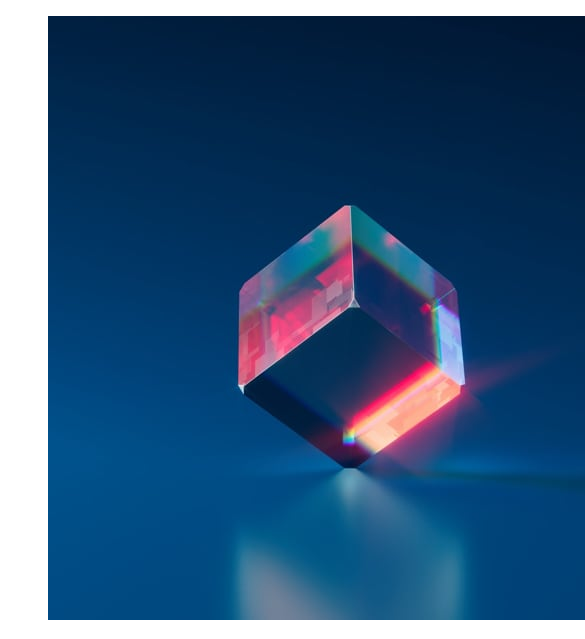
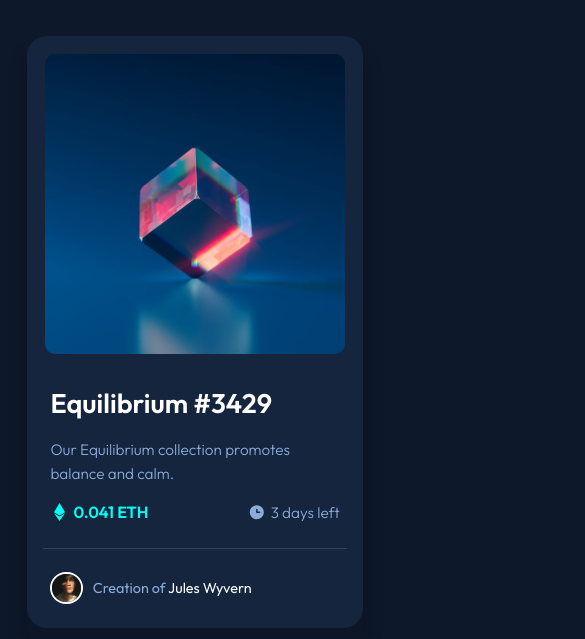
Before and after one commit to Diegobrix/FrontEnd-Mentor---Nft-Preview-Card, a plain HTML site: page index.html in a window 390 px wide. Shown: the top 639 px of the page, 585 px wide, since content can reach past the window. Drawn offline with Linux system fonts and the light colour scheme.

Commit message:
Estilos Mobile - Finalizado

```diff
--- a/css/styles.css
+++ b/css/styles.css
@@ -1,2 +1,157 @@
+@import url('https://fonts.googleapis.com/css2?family=Outfit:wght@300;400;600&display=swap');
+
+:root {
+   /* Primary Colours */
+   --primary-100: hsl(215 51% 70%);
+   --primary-200: hsl(178 100% 50%);
+
+   /* Neutral Colours */
+   --neutral-100: hsl(0 0% 100%);
+   --neutral-200: hsl(215 32% 27%);
+   --neutral-300: hsl(216 50% 16%);
+   --neutral-400: hsl(217 54% 11%);
+
+   /* Typography */
+   --fw-100: 300;
+   --fw-200: 400;
+   --fw-300: 600;
+
+   font-size: 18px;
+   font-weight: var(--fw-100);
+   font-family: 'Outfit', sans-serif;
+}
+
+* {
+   box-sizing: inherit;
+}
+
+body {
+   box-sizing: border-box;
+   margin: 0;
+   background: var(--neutral-400);
+}
+
+* > img {
+   width: 100%;
+   height: 100%;
+}
+
+.card {
+   --inline-padding: .8rem;
+
+   padding: .5rem;
+   margin-inline: 1.5rem;
+   margin-block: 2rem;
+   border-radius: 20px;
+   background: var(--neutral-300);
+   box-shadow: 0 20px 8px 10px hsl(217 54% 10%);
+}
+
+.card-image {
+   padding: .5rem;
+   overflow: hidden;
+}
+
+.card-image img {
+   border-radius: 10px;
+}
+
+.card_details {
+   padding: 0 var(--inline-padding);
+}
+
+.card_details .card_details-title {
+   text-transform: capitalize;
+   font-size: 1.5rem;
+   color: var(--neutral-100);
+}
+
+.card_details-description {
+   color: var(--primary-100);
+   font-weight: var(--fw-100);
+   font-size: .85rem;
+   line-height: 24px;
+   margin: 0;
+}
+
+.card_details-data-wrapper {
+   display: flex;
+   justify-content: space-between;
+}
+
+.data_group {
+   display: flex;
+   align-items: center;
+   gap: 0 5px;
+}
+
+.data_group .data-icon {
+   display: block;
+   width: 1rem;
+   aspect-ratio: 1;
+}
+
+#clock-icon {
+   background: url("../images/icon-clock.svg") no-repeat;
+   background-size: contain;
+   background-position: center center;
+}
+
+.clock-group .data_group-details {
+   color: var(--primary-100);
+   font-size: .85rem;
+}
+
+#eth-icon {
+   background: url("../images/icon-ethereum.svg") no-repeat;
+   background-size: contain;
+   background-position: center center;
+}
+
+.eth-group .data_group-details {
+   color: var(--primary-200);
+   font-size: .9rem;
+   font-weight: 600;
+}
+
+hr {
+   border: 0;
+   width: calc(100% - var(--inline-padding));
+   height: 1q;
+   background: var(--neutral-200);
+}
+
+.creator_details {
+   display: flex;
+   justify-content: flex-start;
+   align-items: center;
+
+   padding: var(--inline-padding);
+}
+
+.creator_details > p,
+.creator_details > figure {
+   margin: 0;
+}
+
+.creator_details .creator_details-profile-photo {
+   width: 1.8rem;
+   height: 1.8rem;
+   border: 2px solid var(--neutral-100);
+   border-radius: 50%;
+   margin-right: 10px;
+}
+
+.creator_details > p {
+   color: var(--primary-100);
+   font-weight: var(--fw-200);
+   font-size: .8rem;
+}
+
+.creator_details-name {
+   text-transform: capitalize;
+   color: var(--neutral-100);
+}
+
 .attribution { font-size: 11px; text-align: center; }
 .attribution a { color: hsl(228, 45%, 44%); }
--- a/index.html
+++ b/index.html
@@ -23,20 +23,29 @@
 </head>
 <body>
   <main class="card">
-    <figure class="card-image">
+    <div class="card-image">
       <img src="./images/image-equilibrium.jpg" alt="">
-    </figure>
+    </div>
     <div class="card_details">
       <h1 class="card_details-title">equilibrium #3429</h1>
       <p class="card_details-description">Our Equilibrium collection promotes balance and calm.</p>
+      <div class="card_details-data-wrapper">
+        <div class="data_group eth-group">
+          <i class="data-icon" id="eth-icon"></i>
+          <p class="data_group-details">0.041 ETH</p>
+        </div>
+        <div class="data_group clock-group">
+          <i class="data-icon" id="clock-icon"></i>
+          <p class="data_group-details">3 days left</p>
+        </div>
+      </div>
     </div>
     <hr>
     <div class="creator_details">
       <figure class="creator_details-profile-photo">
         <img src="./images/image-avatar.png" alt="">
       </figure>
-      <p>Creation of </p>
-      <span class="creator_details-name">jules wyvern</span>
+      <p>Creation of <span class="creator_details-name">jules wyvern</span></p>
     </div>
   </main>
   <div class="attribution">
```
